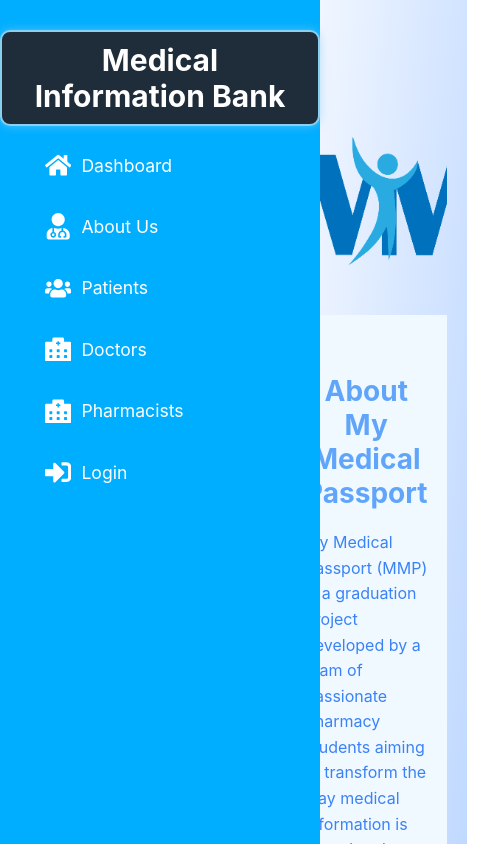
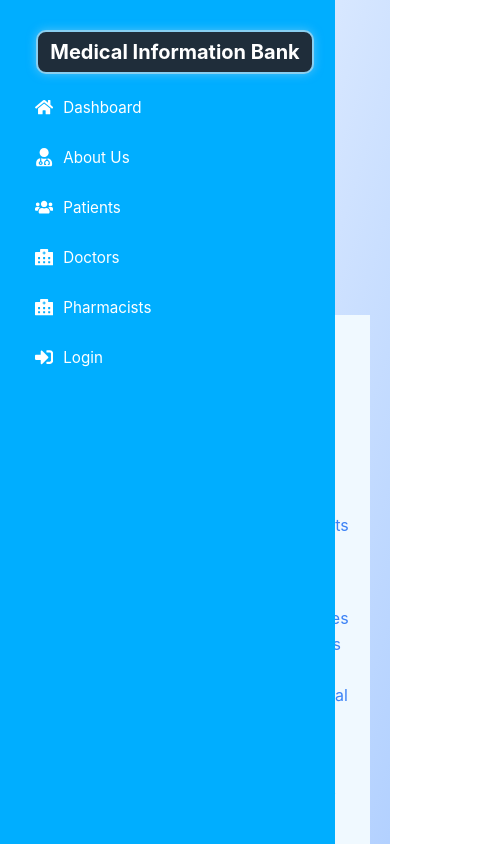
Before and after one commit to Omarelnoamy/health-connect, a React (Create React App) app in the folder frontend/: page /about in a window 390 px wide. Shown: the top 844 px of the page, 479 px wide, since content can reach past the window. Built offline with nearby package versions, Linux system fonts and the light colour scheme.

Commit message:
Update Layout.css

```diff
--- a/frontend/src/components/Layout.css
+++ b/frontend/src/components/Layout.css
@@ -1,5 +1,12 @@
 .layout {
   display: flex;
+}
+.layout.expanded .sidebar {
+  width: 320px;
+}
+
+.layout.expanded .main-content {
+  margin-left: 60px;
 }
 
 .sidebar {
@@ -22,10 +29,10 @@
 .sidebar-logo {
   color: white;
   text-align: center;
-    font-size: 30px;
+  font-size: 25px;
   padding: 10px 15px;
   margin: 10px auto;
-    border: 2px solid #89CFF0;
+  border: 2px solid #89cff0;
   /* baby blue border */
   border-radius: 10px;
   width: fit-content;
@@ -34,6 +41,12 @@
   box-shadow: 0 0 10px rgba(137, 207, 240, 0.6);
   /* baby blue glow */
   transition: all 0.3s ease;
+}
+.sidebar-logo-img {
+  width: 80px;
+  height: auto;
+  display: block;
+  margin: 0 auto;
 }
 
 .sidebar-logo:hover {
@@ -64,7 +77,6 @@
 
 .sidebar nav ul li a:hover {
   background-color: #34495e;
-
 }
 
 .sidebar nav ul li a svg {
@@ -80,7 +92,78 @@
   transition: margin-left 0.3s ease;
 }
 
-.sidebar.expanded+.main-content {
+.sidebar.expanded + .main-content {
   margin-left: 250px;
   /* Adjust the main content area when the sidebar is expanded */
 }
+.hamburger {
+  display: none;
+  position: fixed;
+  top: 16px;
+  left: 16px;
+  font-size: 28px;
+  background: #00aeff;
+  color: white;
+  border: none;
+  border-radius: 8px;
+  padding: 6px 10px;
+  z-index: 200;
+  cursor: pointer;
+}
+
+@media (max-width: 768px) {
+  .sidebar {
+    position: fixed;
+    left: -200px;
+    top: 0;
+    height: 100%;
+    width: 200px;
+    transition: left 0.3s ease;
+    padding-left: 15px;
+  }
+
+  .sidebar.expanded {
+    left: 0;
+  }
+
+  .main-content {
+    margin-left: 0 !important;
+    padding: 20px;
+    transition: margin-left 0.3s ease;
+  }
+
+  .sidebar.expanded + .main-content {
+    margin-left: 200px;
+  }
+
+  .hamburger {
+    display: block;
+  }
+
+  .sidebar-logo {
+    font-size: 20px;
+    padding: 8px 12px;
+  }
+
+  .sidebar nav ul {
+    padding-left: 20px;
+  }
+
+  .sidebar nav ul li a {
+    font-size: 0.95em;
+    padding: 8px 0;
+  }
+
+  .sidebar nav ul li a svg {
+    font-size: 1.2em;
+  }
+}
+@media (min-width: 769px) {
+  .sidebar:hover {
+    width: 320px;
+  }
+
+  .sidebar:hover + .main-content {
+    margin-left: 250px;
+  }
+}
```
Lines whose indentation alone changed are shown as unchanged.
